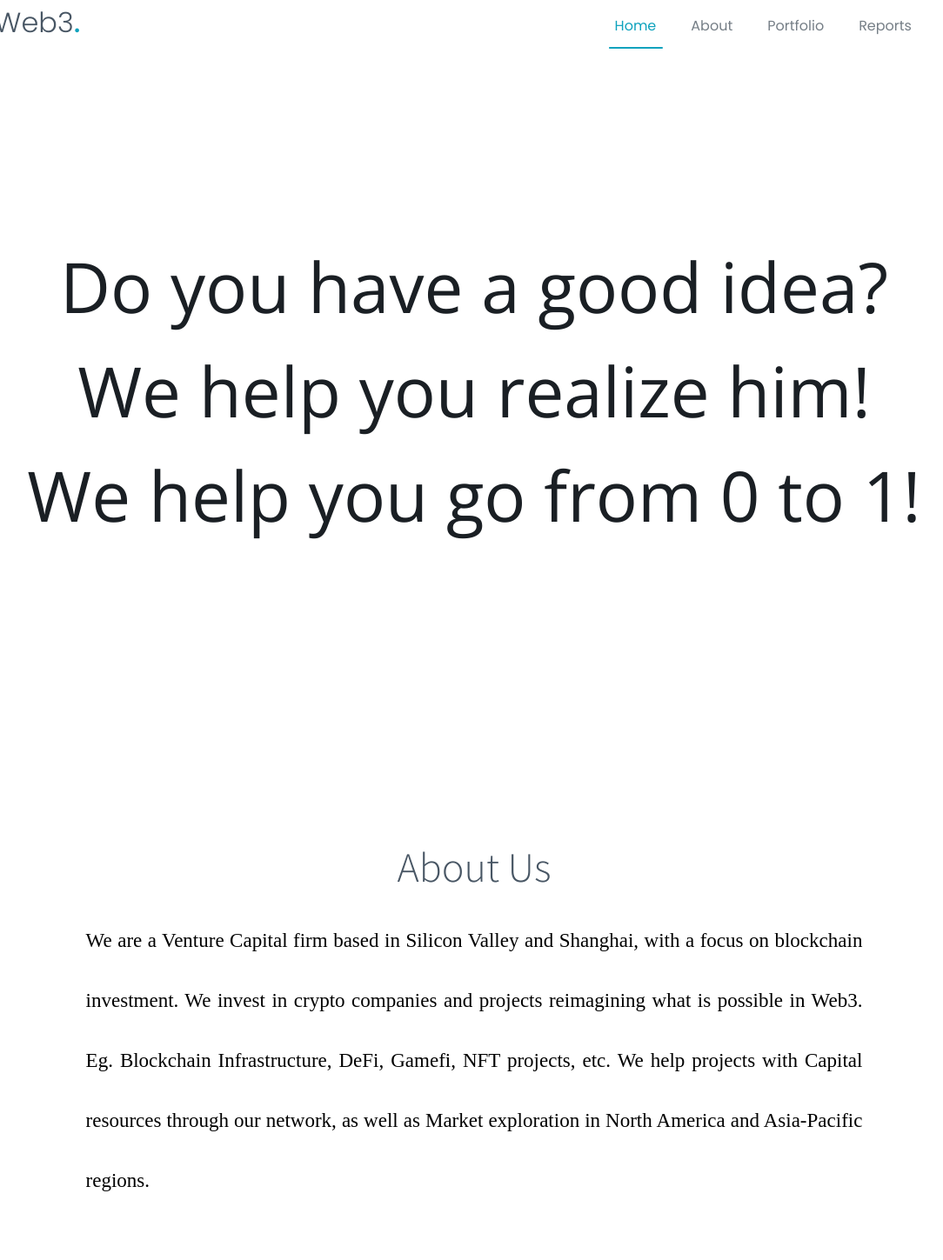
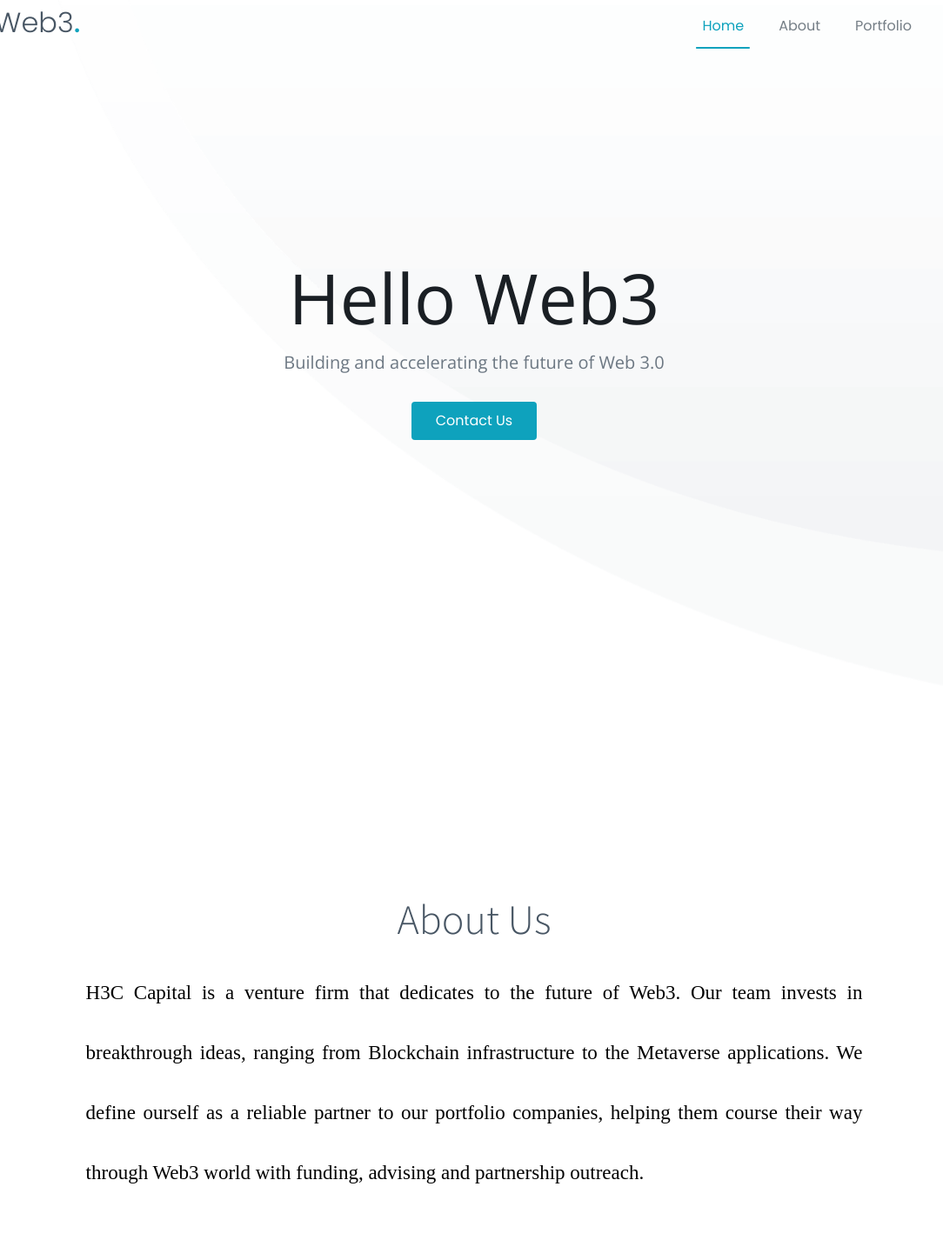
Before and after one commit to ymjl/helloweb3, a plain HTML site: page index.html in a window 1280 px wide. Shown: the part 11-1460 px from the top of the page at 87% size, without its empty margins (95-1179 px from the left). Drawn offline with nearby package versions, Linux system fonts and the light colour scheme.

Commit message:
edit home page and some css

```diff
--- a/assets/css/main.css
+++ b/assets/css/main.css
@@ -10,16 +10,21 @@
   align-items: center;
   justify-content: center;
 }
+
 .hvGKmG {
   min-height: 100vh;
   position: relative;
 }
+
 .gUHjHS {
   text-align: center;
-}
-.gUHjHS div {
+  padding-bottom: 230px;
+}
+
+.gUHjHS_title{
   font-size: 80px;
 }
+
 /**
 * Check out variables.css for easy customization of colors, typography, and other repetitive properties
 */
--- a/index.html
+++ b/index.html
@@ -58,7 +58,7 @@
           <li><a class="nav-link scrollto" href="index.html#home">Home</a></li>
           <li><a class="nav-link scrollto" href="index.html#about">About</a></li>
           <li><a class="nav-link scrollto" href="index.html#portfolio">Portfolio</a></li>
-          <li><a href="#">Reports</a></li>
+          <!-- <li><a href="#">Reports</a></li> -->
           <li><a class="nav-link scrollto" href="index.html#contact">Contact</a></li>
         </ul>
         <i class="bi bi-list mobile-nav-toggle d-none"></i>
@@ -67,12 +67,12 @@
     </div>
   </header><!-- End Header -->
 
-  <section class="home">
+  <section class="home hero-animated d-flex align-items-center">
     <div class="container hvGKmG" id="home">
       <div class="Main__Content-sc-1s8u36f-0 gUHjHS">
-        <div>Do you have a good idea?</div>
-        <div>We help you realize him!</div>
-        <div>We help you go from 0 to 1!</div>
+        <div class="gUHjHS_title">Hello Web3</div>
+        <p>Building and accelerating the future of Web 3.0</p>
+        <a href="#contact" class="btn-get-started scrollto">Contact Us</a>
       </div>
     </div>
 
@@ -85,14 +85,10 @@
 
       <div class="section-header">
         <h2>About Us</h2>
-        <p class="container">
 
+        <p class="iUrZsW" style="color: black;">
+          H3C Capital is a venture firm that dedicates to the future of Web3. Our team invests in breakthrough ideas, ranging from Blockchain infrastructure to the Metaverse applications. We define ourself as a reliable partner to our portfolio companies, helping them course their way through Web3 world with funding, advising and partnership outreach.
         </p>
-        <p class="container">
-
-        </p>
-        <p class="iUrZsW" style="color: black;">We are a Venture Capital firm based in Silicon Valley and Shanghai, with a focus on blockchain investment. We invest in crypto companies and projects reimagining what is possible in Web3. Eg. Blockchain Infrastructure, DeFi, Gamefi, NFT projects, etc.
-          We help projects with Capital resources through our network, as well as Market exploration in North America and Asia-Pacific regions. </p>
       </div>
 
 
@@ -264,7 +260,7 @@
               <i class="bi bi-geo-alt flex-shrink-0"></i>
               <div>
                 <h4>Location:</h4>
-                <p>Web3</p>
+                <p>Singapore</p>
               </div>
             </div><!-- End Info Item -->
 
@@ -310,8 +306,9 @@
             <div class="footer-info">
               <h3>HelloWeb3</h3>
               <p>
-                blockchian dev Street <br>
-                web3 0x0000, Singapore<br><br>
+                <!-- blockchian dev Street <br>
+                web3 0x0000, Singapore<br><br> -->
+                Singapore<br>
                 <strong>Email:</strong> contact@h3c.capital<br>
               </p>
             </div>
```
